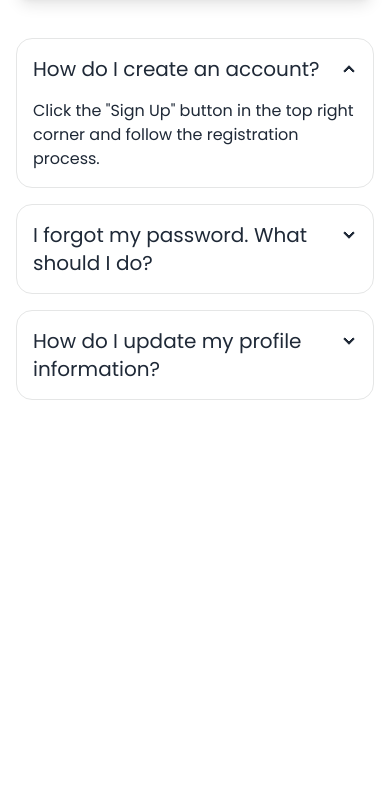
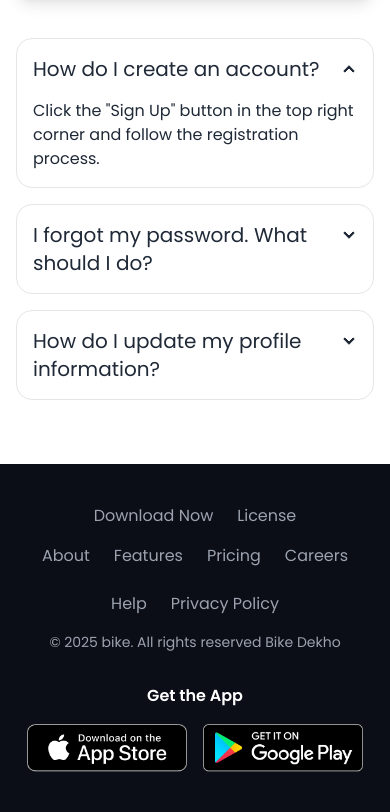
Before and after one commit to shahriar7ahmed/go-ride-website, a plain HTML site: page index.html in a window 390 px wide. Shown: the part 5524-6336 px from the top of the page. Before the commit the page ends 5988 px from the top, so only its background shows below. Drawn offline with nearby package versions, Linux system fonts and the light colour scheme.

Commit message:
All problem fixed. and complete

```diff
--- a/index.html
+++ b/index.html
@@ -23,7 +23,7 @@
       }
     </style>
   </head>
-  <body>
+  <body class="container mx-auto">
     <header
       class="max-w-[1440px] mx-auto px-4 py-4 flex items-center justify-between"
     >
@@ -82,15 +82,15 @@
               class="flex flex-col md:flex-row items-center gap-8 p-8 md:p-12 w-full"
             >
               <div class="flex-1 space-y-6 text-center md:text-left">
-                <h1 class="text-4xl lg:text-5xl font-extrabold">
+                <h1 class="text-4xl lg:text-5xl font-extrabold lg:ml-10">
                   Ride-on R15 V4 with Smile
                 </h1>
-                <p class="text-gray-600 font-normal">
+                <p class="text-gray-600 font-normal lg:ml-10">
                   This is a short description about the product. Highlight its
                   features and why users should buy it.
                 </p>
                 <button
-                  class="bg-[#E76F51] text-white px-6 py-3 rounded-md font-semibold hover:bg-orange-700 transition-colors duration-300"
+                  class="bg-[#E76F51] text-white px-6 py-3 rounded-md font-semibold hover:bg-orange-700 transition-colors duration-300 lg:ml-10"
                 >
                   Purchase
                 </button>
@@ -116,15 +116,15 @@
               class="flex flex-col md:flex-row items-center gap-8 p-8 md:p-12 w-full"
             >
               <div class="flex-1 space-y-6 text-center md:text-left">
-                <h1 class="text-4xl lg:text-5xl font-extrabold">
+                <h1 class="text-4xl lg:text-5xl font-extrabold lg:ml-10">
                   Speed Beast 250cc
                 </h1>
-                <p class="text-gray-600 font-normal">
+                <p class="text-gray-600 font-normal lg:ml-10">
                   Experience unmatched speed and control with the ultimate
                   sports bike.
                 </p>
                 <button
-                  class="bg-[#E76F51] text-white px-6 py-3 rounded-md font-semibold hover:bg-orange-700 transition-colors duration-300"
+                  class="bg-[#E76F51] text-white px-6 py-3 rounded-md font-semibold hover:bg-orange-700 transition-colors duration-300 lg:ml-10"
                 >
                   Purchase
                 </button>
@@ -150,14 +150,14 @@
               class="flex flex-col md:flex-row items-center gap-8 p-8 md:p-12 w-full"
             >
               <div class="flex-1 space-y-6 text-center md:text-left">
-                <h1 class="text-4xl lg:text-5xl font-extrabold">
+                <h1 class="text-4xl lg:text-5xl font-extrabold lg:ml-10">
                   Classic Ride 125
                 </h1>
-                <p class="text-gray-600 font-normal">
+                <p class="text-gray-600 font-normal lg:ml-10">
                   A perfect balance of style and comfort for daily rides.
                 </p>
                 <button
-                  class="bg-[#E76F51] text-white px-6 py-3 rounded-md font-semibold hover:bg-orange-700 transition-colors duration-300"
+                  class="bg-[#E76F51] text-white px-6 py-3 rounded-md font-semibold hover:bg-orange-700 transition-colors duration-300 lg:ml-10"
                 >
                   Purchase
                 </button>
@@ -516,10 +516,50 @@
           </div>
         </div>
       </section>
-      <!-- Footer Section -->
-       <footer>
 
-       </footer>
+      <footer class="bg-[#0B0D17] text-gray-400 py-10">
+        <div
+          class="container mx-auto px-6 lg:px-16 flex flex-col md:flex-row justify-between items-center md:items-start gap-8"
+        >
+          <div class="space-y-4 text-center md:text-left">
+            <div class="flex flex-wrap justify-center md:justify-start gap-6">
+              <a href="#" class="hover:text-white">Download Now</a>
+              <a href="#" class="hover:text-white">License</a>
+            </div>
+            <div class="flex flex-wrap justify-center md:justify-start gap-6">
+              <a href="#" class="hover:text-white">About</a>
+              <a href="#" class="hover:text-white">Features</a>
+              <a href="#" class="hover:text-white">Pricing</a>
+              <a href="#" class="hover:text-white">Careers</a>
+              <a href="#" class="hover:text-white">Help</a>
+              <a href="#" class="hover:text-white">Privacy Policy</a>
+            </div>
+            <p class="text-sm">
+              &copy; 2025 bike. All rights reserved Bike Dekho
+            </p>
+          </div>
+
+          <div class="text-center md:text-right space-y-4">
+            <h3 class="text-white font-semibold">Get the App</h3>
+            <div class="flex justify-center md:justify-end gap-4">
+              <a href="#">
+                <img
+                  src="/images/others/ios.png"
+                  alt="App Store"
+                  class="h-12"
+                />
+              </a>
+              <a href="#">
+                <img
+                  src="/images/others/android.png"
+                  alt="Google Play"
+                  class="h-12"
+                />
+              </a>
+            </div>
+          </div>
+        </div>
+      </footer>
     </main>
 
     <script>
```
